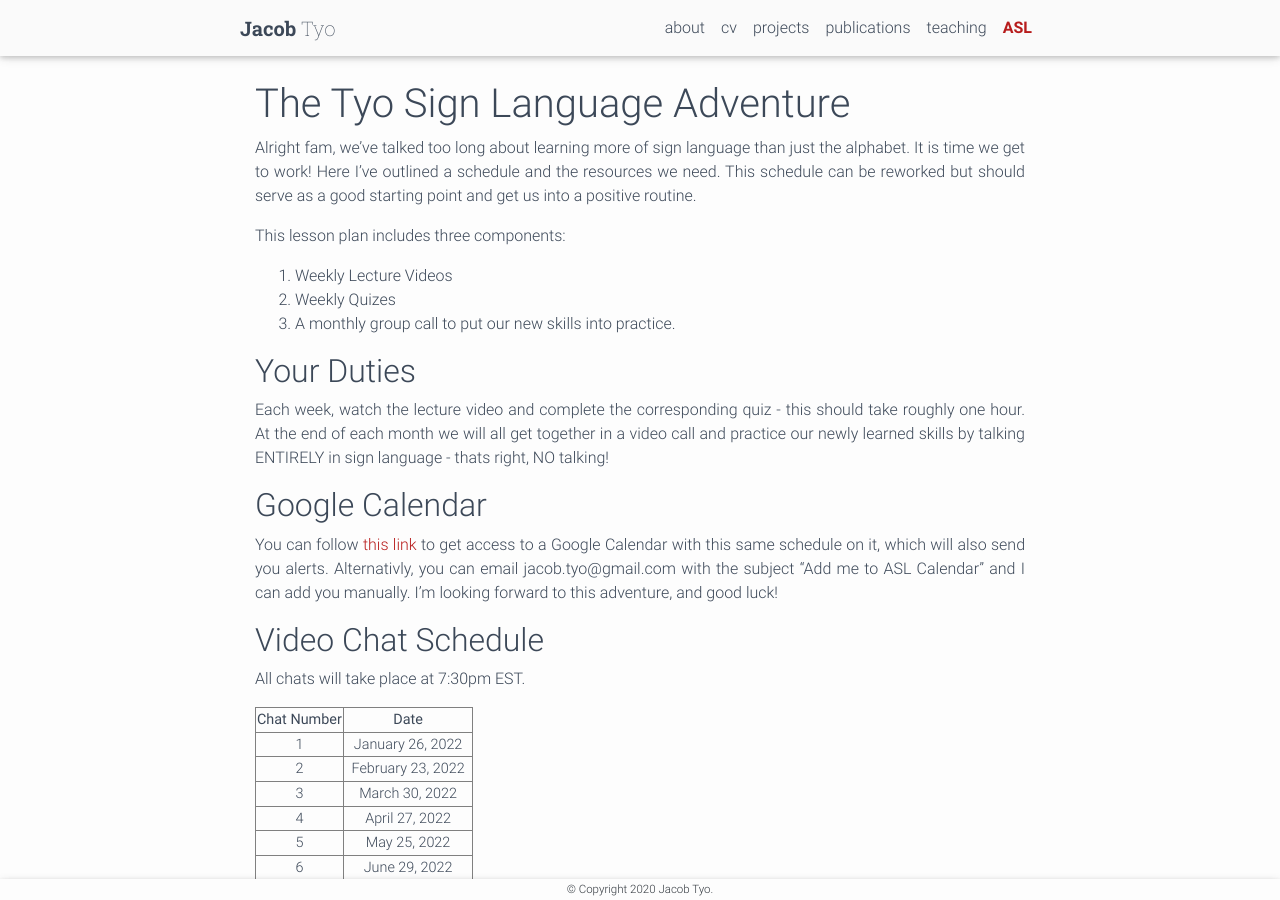
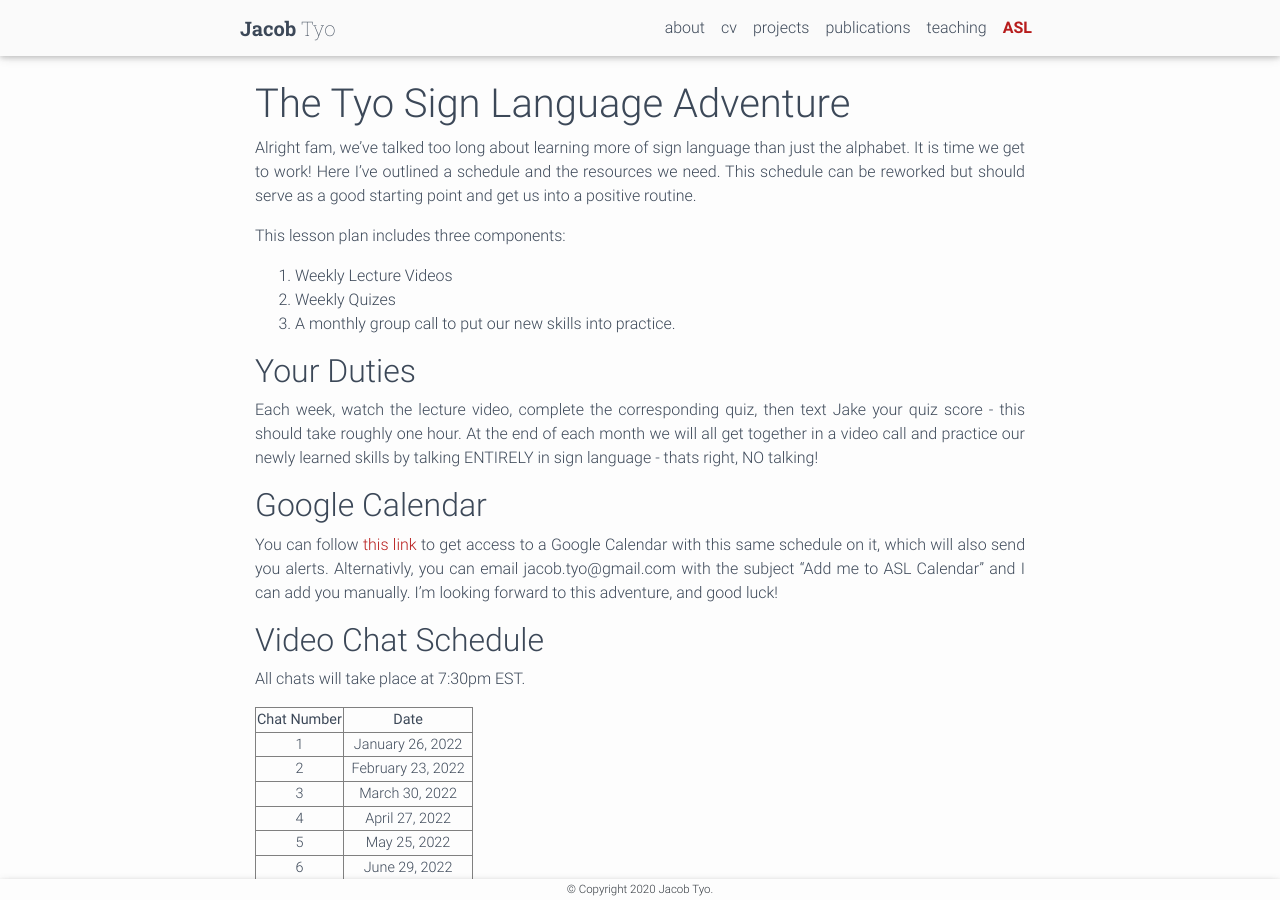
Before and after one commit to JacobTyo/jacobtyo.github.io, a Jekyll site: the page built from _pages/06_ASL.md, in a window 1280 px wide and 900 px high. Built offline with Jekyll 4.4.1, drawn with Linux system fonts in a browser that asks for light colours.

Commit message:
add part about texting me the quiz grade

```diff
--- a/_pages/06_ASL.md
+++ b/_pages/06_ASL.md
@@ -23,7 +23,7 @@ This lesson plan includes three components:
 
 ## Your Duties
 
-Each week, watch the lecture video and complete the corresponding quiz - this should take roughly one hour. At the end of each month we will all get together in a video call and practice our newly learned skills by talking ENTIRELY in sign language - thats right, NO talking!
+Each week, watch the lecture video, complete the corresponding quiz, then text Jake your quiz score - this should take roughly one hour. At the end of each month we will all get together in a video call and practice our newly learned skills by talking ENTIRELY in sign language - thats right, NO talking!
 
 ## Google Calendar
 
```
